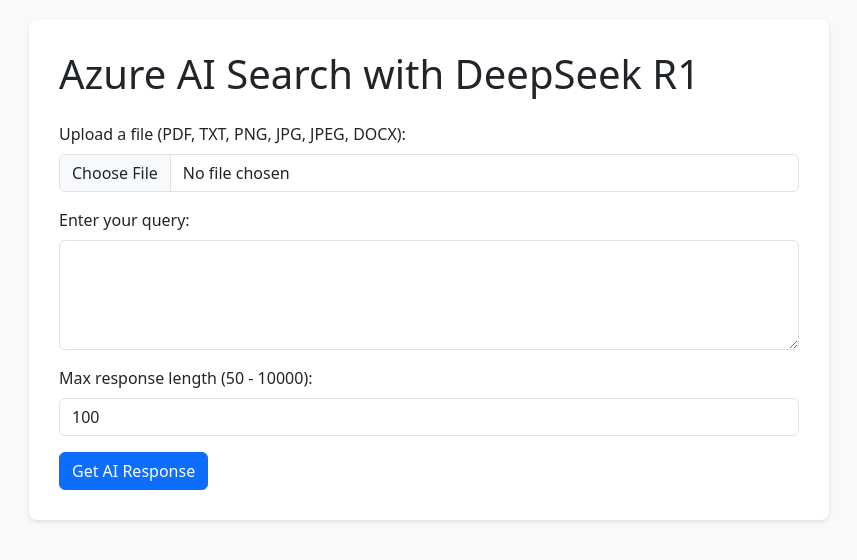
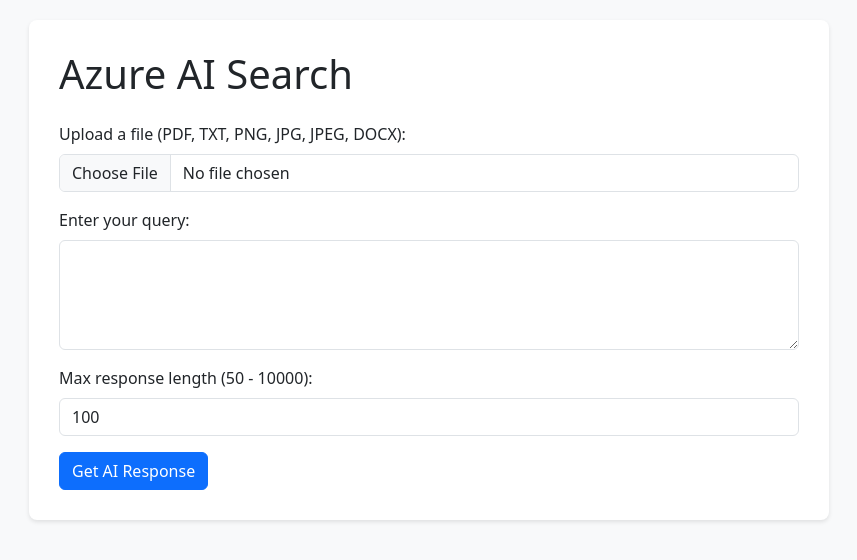
Before and after one commit to jdevoreMS/azureAISearch, a Flask app: page / in a window 1280 px wide. Shown: the top 560 px of the page, without its empty margins (211-1068 px from the left). Run offline with Flask 3, Linux system fonts and the light colour scheme; parts of the project's set-up code (start-up, migrations or seed data) failed here and were passed over.

Commit message:
Update index.html
Small UI update removed "DeepSeek" since this can be used for any model in the Azure AI Foundry.

```diff
--- a/templates/index.html
+++ b/templates/index.html
@@ -13,7 +13,7 @@
 </head>
 <body>
   <div class="container">
-    <h1 class="mb-4">Azure AI Search with DeepSeek R1</h1>
+    <h1 class="mb-4">Azure AI Search</h1>
 
     {% with messages = get_flashed_messages() %}
       {% if messages %}
```
